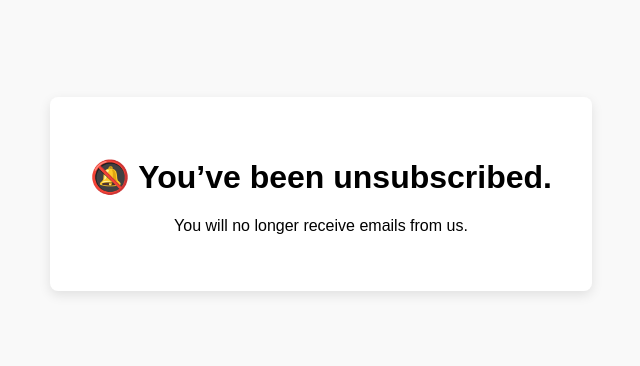
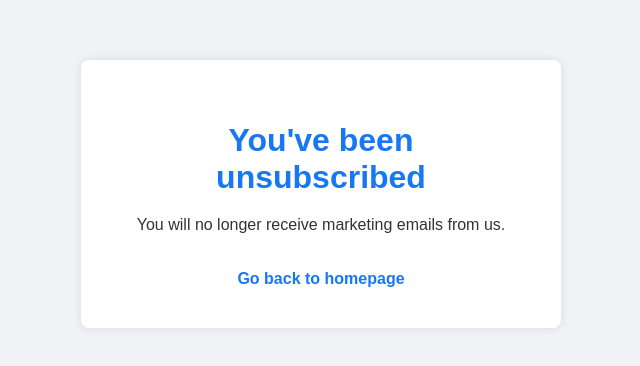
Before and after one commit to Lamcat23076666/chatspnotifi.world, a plain HTML site: page unsubscribe/index.html in a window 1280 px wide. Shown: the part 206-572 px from the top of the page, without its empty margins (319-959 px from the left). Drawn offline with Linux system fonts and the light colour scheme.

Commit message:
Update index.html

```diff
--- a/unsubscribe/index.html
+++ b/unsubscribe/index.html
@@ -1,31 +1,49 @@
 <!DOCTYPE html>
 <html lang="en">
 <head>
-  <meta charset="UTF-8" />
-  <title>You’ve Unsubscribed</title>
+  <meta charset="UTF-8">
+  <title>Unsubscribe Confirmation</title>
+  <meta name="viewport" content="width=device-width, initial-scale=1">
   <style>
     body {
-      font-family: sans-serif;
-      background: #f9f9f9;
+      margin: 0;
+      font-family: Arial, sans-serif;
+      background-color: #f0f2f5;
       display: flex;
       align-items: center;
       justify-content: center;
       height: 100vh;
-      margin: 0;
     }
     .card {
-      background: white;
+      background-color: #fff;
+      border-radius: 8px;
+      box-shadow: 0 0 10px rgba(0,0,0,0.1);
       padding: 40px;
-      border-radius: 8px;
-      box-shadow: 0 4px 12px rgba(0,0,0,0.1);
+      max-width: 400px;
       text-align: center;
+    }
+    .card h1 {
+      color: #1877f2;
+      margin-bottom: 20px;
+    }
+    .card p {
+      font-size: 16px;
+      color: #333;
+    }
+    .card a {
+      display: inline-block;
+      margin-top: 20px;
+      text-decoration: none;
+      color: #1877f2;
+      font-weight: bold;
     }
   </style>
 </head>
 <body>
   <div class="card">
-    <h1>🔕 You’ve been unsubscribed.</h1>
-    <p>You will no longer receive emails from us.</p>
+    <h1>You've been unsubscribed</h1>
+    <p>You will no longer receive marketing emails from us.</p>
+    <a href="">Go back to homepage</a>
   </div>
 </body>
 </html>
```
